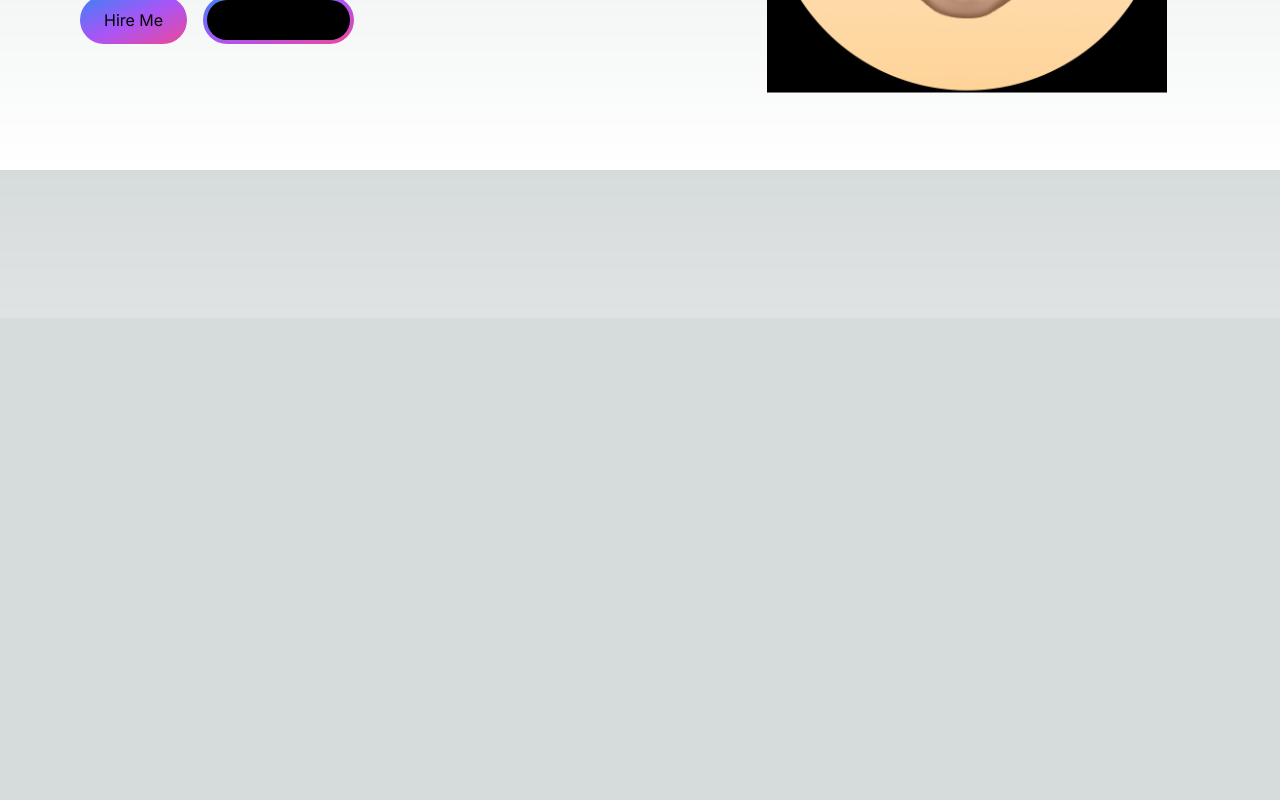
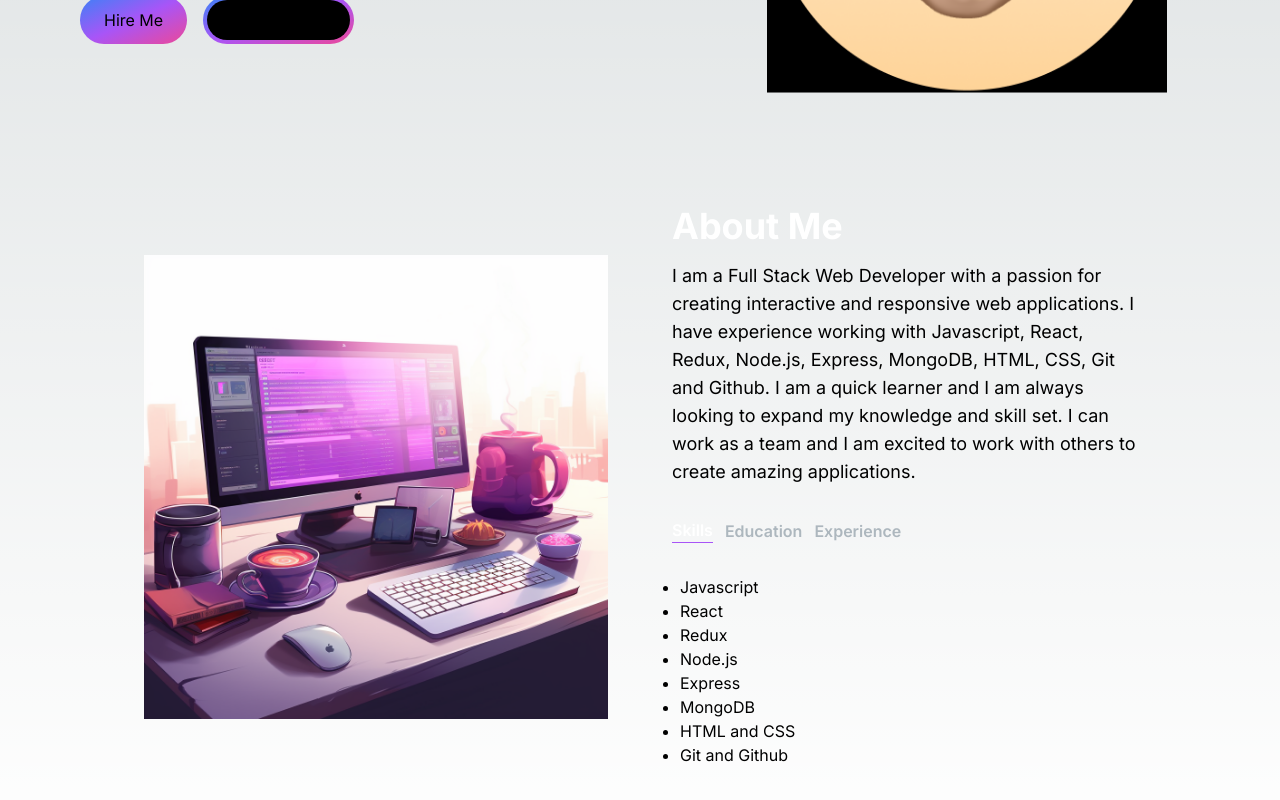
Before and after one commit to PPRAMANIK62/my-portfolio, a Next.js app: page / in a window 1280 px wide. Shown: the part 482-1282 px from the top of the page. Before the commit the page ends 800 px from the top, so only its background shows below. Built offline with nearby package versions, Linux system fonts and the light colour scheme.

Commit message:
STYLE - about section done

```diff
--- a/src/app/page.js
+++ b/src/app/page.js
@@ -1,3 +1,4 @@
+import AboutSection from "@/components/AboutSection.jsx";
 import HeroSection from "@/components/HeroSection.jsx";
 import Navbar from "@/components/Navbar.jsx";
 
@@ -7,6 +8,7 @@ export default function Home() {
       <Navbar />
       <div className="container mt-24 mx-auto px-8 py-3">
         <HeroSection />
+        <AboutSection />
       </div>
     </main>
   );
--- /dev/null
+++ b/src/components/AboutSection.jsx
@@ -0,0 +1,95 @@
+"use client";
+import Image from "next/image.js";
+import { useState, useTransition } from "react";
+import aboutImage from "../../public/images/about-image.png";
+import TabButton from "./TabButton.jsx";
+
+const TAB_DATA = [
+  {
+    title: "Skills",
+    id: "skills",
+    content: (
+      <ul className="list-disc pl-2">
+        <li>Javascript</li>
+        <li>React</li>
+        <li>Redux</li>
+        <li>Node.js</li>
+        <li>Express</li>
+        <li>MongoDB</li>
+        <li>HTML and CSS</li>
+        <li>Git and Github</li>
+      </ul>
+    ),
+  },
+  {
+    title: "Education",
+    id: "education",
+    content: (
+      <ul className="list-disc pl-2">
+        <li>National Institute of Technology, Durgapur</li>
+        <li>Durgapur, West Bengal, India</li>
+      </ul>
+    ),
+  },
+];
+
+function AboutSection() {
+  const [tab, setTab] = useState("skills");
+  const [isPending, startTransition] = useTransition();
+
+  const handleTabChange = (id) => {
+    startTransition(() => {
+      setTab(id);
+    });
+  };
+
+  return (
+    <section>
+      <div className="md:grid md:grid-cols-2 gap-8 items-center py-8 px-4 xl:gap-16 sm:py-16 xl:px-16">
+        <Image src={aboutImage} alt="about-image" height={500} width={500} />
+        <div className="mt-4 md:mt-0 text-left flex flex-col h-full">
+          <h2 className="text-4xl font-bold text-white mb-4">About Me</h2>
+          <p className="text-base md:text-lg">
+            I am a Full Stack Web Developer with a passion for creating
+            interactive and responsive web applications. I have experience
+            working with Javascript, React, Redux, Node.js, Express, MongoDB,
+            HTML, CSS, Git and Github. I am a quick learner and I am always
+            looking to expand my knowledge and skill set. I can work as a team
+            and I am excited to work with others to create amazing applications.
+          </p>
+          <div className="flex flex-row justify-start mt-8">
+            <TabButton
+              selectTab={() => handleTabChange("skills")}
+              active={tab === "skills"}
+            >
+              Skills
+            </TabButton>
+            <TabButton
+              selectTab={() => handleTabChange("education")}
+              active={tab === "education"}
+            >
+              Education
+            </TabButton>
+            <TabButton
+              selectTab={() => handleTabChange("experience")}
+              active={tab === "experience"}
+            >
+              Experience
+            </TabButton>
+            {/* <TabButton
+              selectTab={() => handleTabChange("certifications")}
+              active={tab === "certifications"}
+            >
+              Certifications
+            </TabButton> */}
+          </div>
+          <div className="mt-8">
+            {TAB_DATA.find((el) => el.id === tab)?.content}
+          </div>
+        </div>
+      </div>
+    </section>
+  );
+}
+
+export default AboutSection;
--- /dev/null
+++ b/src/components/TabButton.jsx
@@ -0,0 +1,15 @@
+function TabButton({ active, selectTab, children }) {
+  const buttonClass = active
+    ? "text-white border-b border-purple-500"
+    : "text-[#ADB7BE]";
+
+  return (
+    <button onClick={selectTab}>
+      <p className={`mr-3 font-semibold hover:text-white ${buttonClass}`}>
+        {children}
+      </p>
+    </button>
+  );
+}
+
+export default TabButton;
```
